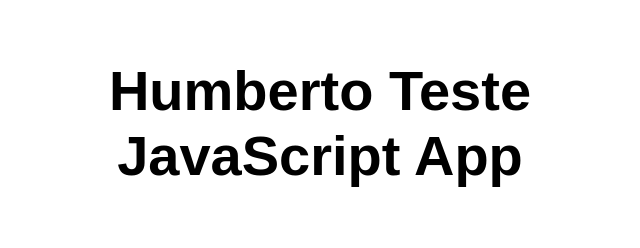
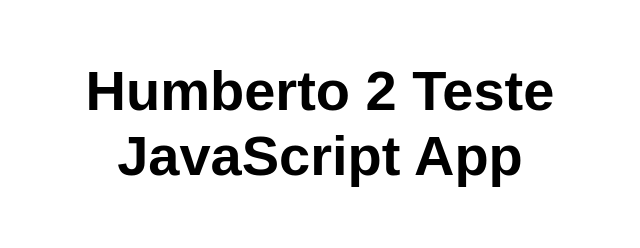
Before and after one commit to hjunior/my-swa-test-1, a plain HTML site: page src/index.html in a window 1280 px wide. Shown: the whole page, without its empty margins (320-960 px from the left). Drawn offline with Linux system fonts and the light colour scheme.

Commit message:
chore: update humberto 2

```diff
--- a/src/index.html
+++ b/src/index.html
@@ -10,7 +10,7 @@
 
 <body>
   <main>
-    <h1>Humberto Teste JavaScript App</h1>
+    <h1>Humberto 2 Teste JavaScript App</h1>
   </main>
 </body>
 
```
